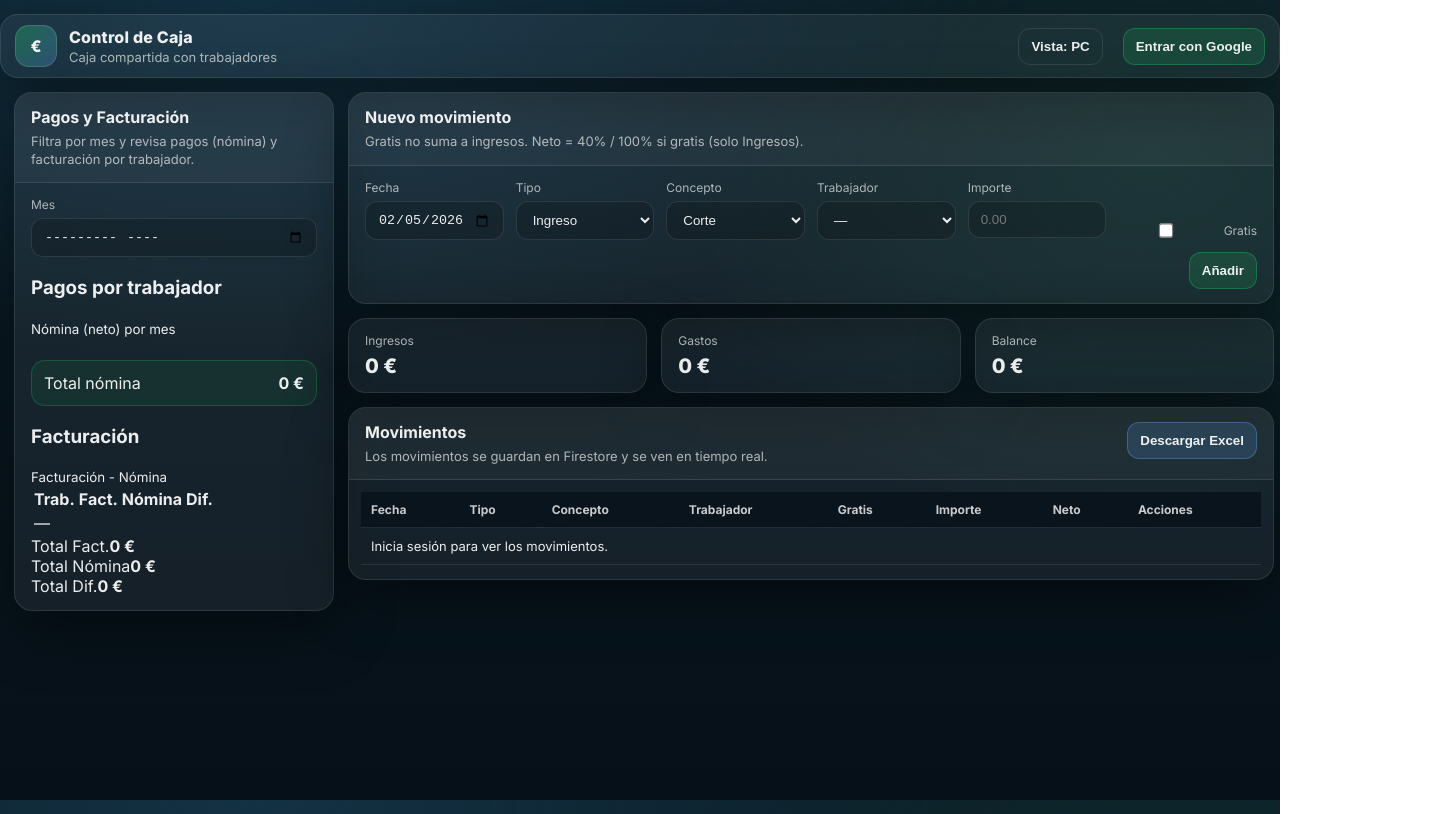
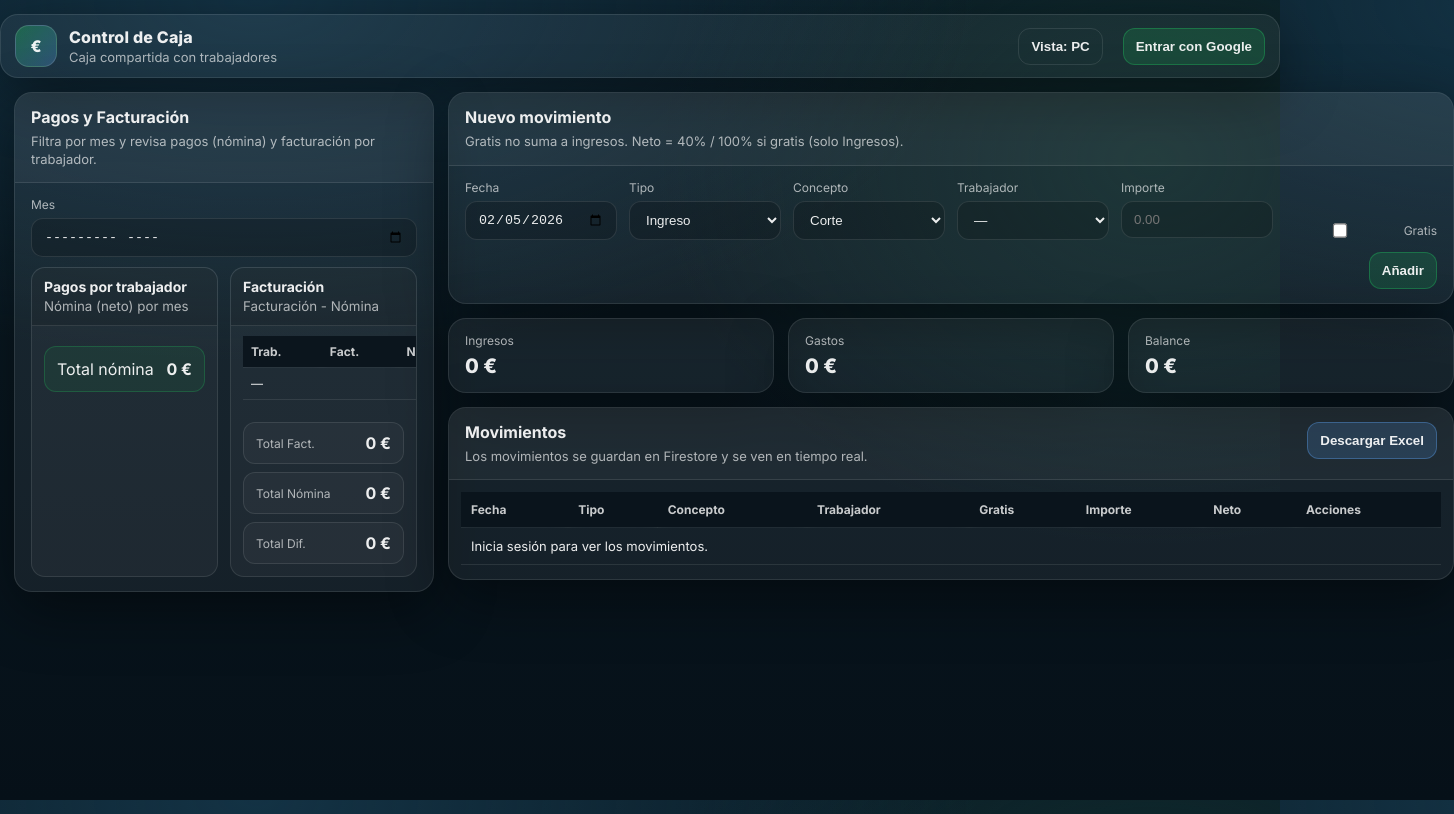
Before and after one commit to Esmirro/Peluqueria, a plain HTML site: page index.html in a window 1280 px wide. Shown: the whole page, 1454 px wide, since content can reach past the window. Drawn offline with Linux system fonts and the light colour scheme; no server answers.

Commit message:
estilos.css

```diff
--- a/estilos.css
+++ b/estilos.css
@@ -2,7 +2,6 @@
   --bg1:#061018;
   --bg2:#0b1d27;
   --panel: rgba(255,255,255,0.06);
-  --panel2: rgba(255,255,255,0.08);
   --border: rgba(255,255,255,0.10);
   --text: rgba(255,255,255,0.92);
   --muted: rgba(255,255,255,0.65);
@@ -25,6 +24,7 @@ body{
               linear-gradient(180deg, var(--bg2), var(--bg1));
 }
 
+/* ===== TOP BAR ===== */
 .authbar{
   max-width: 1280px;
   margin: 14px auto 0;
@@ -38,7 +38,6 @@ body{
   border-radius: var(--radius);
   box-shadow: var(--shadow);
 }
-
 .authbar__left{
   display:flex;
   align-items:center;
@@ -52,19 +51,18 @@ body{
   border:1px solid rgba(255,255,255,0.14);
   font-weight:800;
 }
-
 .title{ font-weight:800; letter-spacing:.2px; }
 .subtitle{ color:var(--muted); font-size:13px; margin-top:2px; }
-
 .authbar__right{ display:flex; align-items:center; gap:10px; }
 .authbar__email{ color:var(--muted); font-size:13px; max-width: 340px; overflow:hidden; text-overflow:ellipsis; white-space:nowrap; }
 
+/* ===== LAYOUT ===== */
 .layout{
   max-width: 1280px;
   margin: 14px auto 30px;
   padding: 0 14px;
   display:grid;
-  grid-template-columns: 320px 1fr;
+  grid-template-columns: 420px 1fr;
   gap: 14px;
 }
 
@@ -86,9 +84,33 @@ body{
 .panel__head.row{ display:flex; align-items:flex-start; justify-content:space-between; gap:12px; }
 
 .panel__body{ padding: 14px 16px; }
+.main{ display:flex; flex-direction:column; gap:14px; }
 
-.sidebar .workers{
+/* ===== SIDEBAR GRID ===== */
+.sidegrid{
   margin-top: 10px;
+  display:grid;
+  grid-template-columns: 1fr 1fr;
+  gap: 12px;
+}
+
+.sidecard{
+  border:1px solid rgba(255,255,255,0.10);
+  background: rgba(255,255,255,0.04);
+  border-radius: var(--radius2);
+  overflow:hidden;
+}
+.sidecard__head{
+  padding: 10px 12px;
+  border-bottom: 1px solid rgba(255,255,255,0.10);
+  background: rgba(0,0,0,0.12);
+}
+.sidecard__head h3{ margin:0; font-size:14px; }
+.sidecard__head small{ color:var(--muted); }
+
+/* Workers list */
+.workers{
+  padding: 10px 12px;
   display:flex;
   flex-direction:column;
   gap:8px;
@@ -98,24 +120,63 @@ body{
   align-items:center;
   justify-content:space-between;
   padding:10px 12px;
-  border:1px solid var(--border);
-  border-radius: var(--radius2);
-  background: rgba(255,255,255,0.04);
+  border:1px solid rgba(255,255,255,0.10);
+  border-radius: 12px;
+  background: rgba(255,255,255,0.03);
 }
 .worker small{ color:var(--muted); display:block; margin-top:2px; }
+
 .totalbox{
-  margin-top: 12px;
+  margin: 0 12px 12px;
   padding:12px;
   border:1px solid rgba(34,197,94,.25);
-  border-radius: var(--radius2);
+  border-radius: 12px;
   background: rgba(34,197,94,.08);
   display:flex;
   align-items:center;
   justify-content:space-between;
 }
 
-.main{ display:flex; flex-direction:column; gap:14px; }
+/* Facturación table */
+.miniwrap{ padding: 10px 12px 12px; overflow:auto; }
+.minitable{
+  width:100%;
+  border-collapse: collapse;
+  min-width: 320px;
+}
+.minitable th, .minitable td{
+  padding: 8px 8px;
+  border-bottom: 1px solid rgba(255,255,255,0.09);
+  font-size: 12px;
+}
+.minitable thead th{
+  position: sticky;
+  top:0;
+  background: rgba(10,20,28,0.92);
+  backdrop-filter: blur(8px);
+  z-index: 1;
+  color: rgba(255,255,255,0.78);
+  text-align:left;
+}
+.right{ text-align:right; }
 
+.totals3{
+  padding: 10px 12px 12px;
+  display:grid;
+  gap:8px;
+}
+.totals3 > div{
+  display:flex;
+  align-items:center;
+  justify-content:space-between;
+  padding:10px 12px;
+  border:1px solid rgba(255,255,255,0.10);
+  border-radius: 12px;
+  background: rgba(255,255,255,0.03);
+}
+.totals3 span{ color:var(--muted); font-size:12px; }
+
+/* ===== FORM ===== */
 .form{
   display:grid;
   grid-template-columns: repeat(6, minmax(0, 1fr));
@@ -137,17 +198,8 @@ body{
   border-color: rgba(96,165,250,.45);
   box-shadow: 0 0 0 3px rgba(96,165,250,.15);
 }
-.field--switch{
-  justify-content:flex-end;
-  padding-top: 22px;
-}
-.switch{
-  display:flex;
-  align-items:center;
-  gap:10px;
-  user-select:none;
-  color:var(--text);
-}
+.field--switch{ justify-content:flex-end; padding-top: 22px; }
+.switch{ display:flex; align-items:center; gap:10px; user-select:none; }
 .switch input{ transform: scale(1.1); }
 
 .form__actions{
@@ -157,6 +209,7 @@ body{
   justify-content:flex-end;
 }
 
+/* ===== STATS ===== */
 .stats{
   display:grid;
   grid-template-columns: repeat(3, minmax(0, 1fr));
@@ -172,6 +225,7 @@ body{
 .stat__label{ color:var(--muted); font-size:12px; }
 .stat__value{ font-size:20px; font-weight:800; margin-top:6px; }
 
+/* ===== BUTTONS ===== */
 .btn{
   border: 1px solid var(--border);
   padding: 10px 12px;
@@ -184,34 +238,23 @@ body{
 }
 .btn:hover{ background: rgba(255,255,255,0.09); }
 .btn:active{ transform: translateY(1px); }
+.btn--primary{ border-color: rgba(34,197,94,.35); background: rgba(34,197,94,.16); }
+.btn--primary:hover{ background: rgba(34,197,94,.22); }
+.btn--secondary{ border-color: rgba(96,165,250,.35); background: rgba(96,165,250,.16); }
+.btn--secondary:hover{ background: rgba(96,165,250,.22); }
+.btn--ghost{ background: transparent; }
 
-.btn--primary{
-  border-color: rgba(34,197,94,.35);
-  background: rgba(34,197,94,.16);
-}
-.btn--primary:hover{ background: rgba(34,197,94,.22); }
-
-.btn--secondary{
-  border-color: rgba(96,165,250,.35);
-  background: rgba(96,165,250,.16);
-}
-.btn--secondary:hover{ background: rgba(96,165,250,.22); }
-
-.btn--ghost{
-  background: transparent;
-}
-
+/* ===== TABLE ===== */
 .tablepanel{ overflow: hidden; }
 .tablewrap{
   padding: 12px 12px 14px;
   overflow:auto;
-  max-height: 48vh; /* tabla grande y visible */
+  max-height: 56vh;
 }
-
 .table{
   width: 100%;
   border-collapse: collapse;
-  min-width: 900px; /* evita que se rompa en pantallas pequeñas */
+  min-width: 980px;
 }
 .table th, .table td{
   padding: 10px 10px;
@@ -229,28 +272,25 @@ body{
   font-size: 12px;
   color: rgba(255,255,255,0.78);
 }
-.right{ text-align:right; }
-.table tbody tr:hover{ background: rgba(255,255,255,0.04); }
 
-.badge{
-  display:inline-block;
-  padding: 4px 8px;
-  border-radius: 999px;
-  border: 1px solid var(--border);
-  font-size:12px;
-  color: rgba(255,255,255,0.85);
-  background: rgba(255,255,255,0.05);
-}
-
-.danger{
-  border-color: rgba(239,68,68,.35);
-  background: rgba(239,68,68,.14);
-}
-
+/* ===== RESPONSIVE (AUTO) ===== */
 @media (max-width: 980px){
   .layout{ grid-template-columns: 1fr; }
   .stats{ grid-template-columns: 1fr; }
   .form{ grid-template-columns: 1fr 1fr; }
   .field--switch{ padding-top: 0; }
-  .tablewrap{ max-height: 55vh; }
+  .sidegrid{ grid-template-columns: 1fr; }
+  .table{ min-width: 920px; }
 }
+
+/* ===== FORZAR VISTA (BOTÓN) ===== */
+body.force-mobile .layout{ grid-template-columns: 1fr !important; }
+body.force-mobile .stats{ grid-template-columns: 1fr !important; }
+body.force-mobile .sidegrid{ grid-template-columns: 1fr !important; }
+body.force-mobile .form{ grid-template-columns: 1fr 1fr !important; }
+body.force-mobile .tablewrap{ max-height: 62vh; }
+body.force-mobile .table{ min-width: 920px; }
+
+body.force-desktop .layout{ grid-template-columns: 420px 1fr !important; }
+body.force-desktop .sidegrid{ grid-template-columns: 1fr 1fr !important; }
+body.force-desktop .stats{ grid-template-columns: repeat(3, 1fr) !important; }
```
